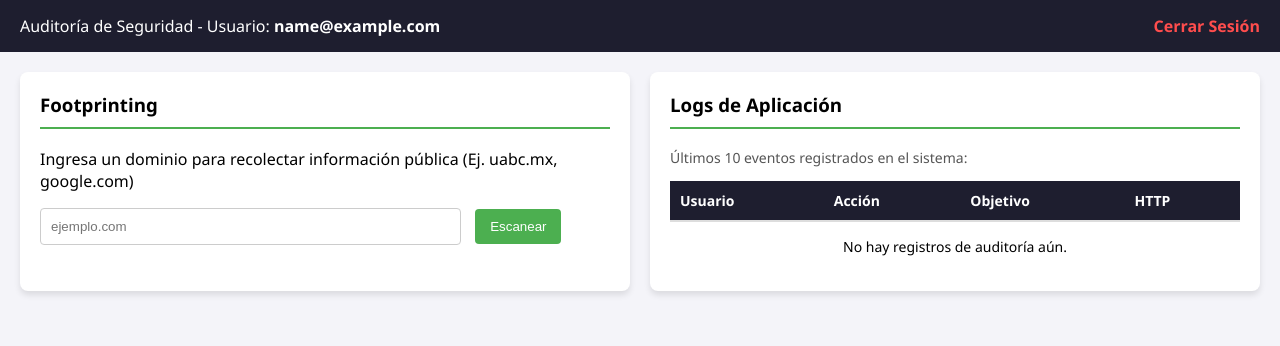
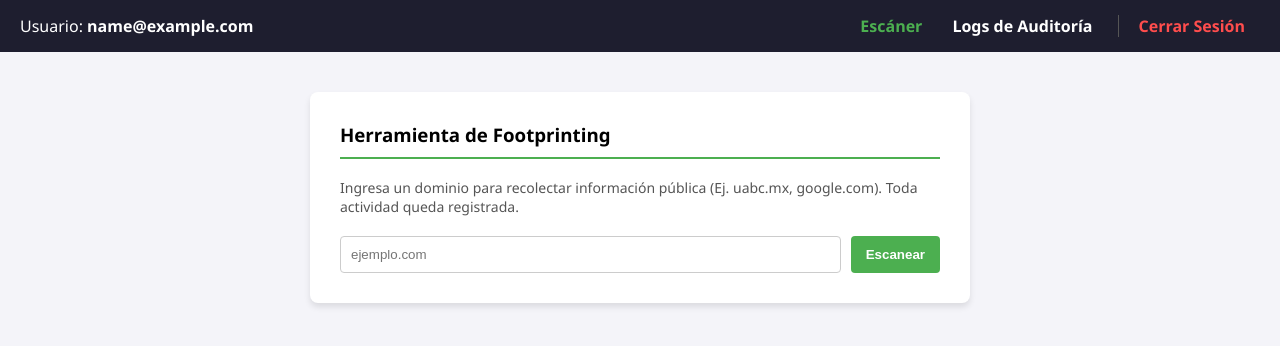
Before and after one commit to Natanael2005/Auditoria-Seguridad, a Flask app: page /dashboard in a window 1280 px wide. Shown: the top 346 px of the page. Run offline with Flask 3, Linux system fonts and the light colour scheme; the visitor is signed in with stand-in values (Sample User, id 1); data that the repository does not hold is empty.

Commit message:
Separamos Pantallas
Diego Gay

```diff
--- a/app.py
+++ b/app.py
@@ -81,6 +81,54 @@
 
 @app.route("/dashboard", methods=["GET", "POST"])
 def dashboard():
+    """Pantalla 1: La herramienta de Footprinting (Diego)"""
+    if "usuario_actual" not in session:
+        return redirect(url_for("login"))
+
+    usuario = session["usuario_actual"]
+    resultado_escaneo = None
+
+    if request.method == "POST":
+        dominio_ingresado = request.form.get("dominio")
+        ip_del_usuario = request.remote_addr
+
+        resultado_escaneo = realizar_escaneo(dominio_ingresado)
+
+        if resultado_escaneo["error"]:
+            detalles_log = resultado_escaneo["error"]
+            estatus_final = 500
+        else:
+            detalles_log = f"IP: {resultado_escaneo['ip']} | Servidor: {resultado_escaneo['servidor']} | País: {resultado_escaneo['ubicacion']}"
+            estatus_final = resultado_escaneo["estatus"]
+
+        registrar_log_app(
+            usuario=usuario,
+            accion="Escaneo Footprinting",
+            objetivo=dominio_ingresado,
+            estatus_http=estatus_final,
+            ip_cliente=ip_del_usuario,
+            detalles=detalles_log,
+        )
+
+    # Ya no le mandamos los logs aquí, solo el resultado del escaneo
+    return render_template(
+        "dashboard.html", usuario=usuario, resultado=resultado_escaneo
+    )
+
+
+@app.route("/logs")
+def vista_logs():
+    """Pantalla 2: El Panel de Auditoría (Nata)"""
+    if "usuario_actual" not in session:
+        return redirect(url_for("login"))
+
+    usuario = session["usuario_actual"]
+
+    # Aquí traemos los logs. Le puse 50 para que veas más historial ya que tiene su propia pantalla
+    logs_recientes = obtener_logs_app(50)
+
+    # Renderizamos una plantilla nueva que crearemos en el paso 3
+    return render_template("logs.html", usuario=usuario, logs=logs_recientes)
     # 1. Verificamos que el usuario tenga sesión iniciada
     if "usuario_actual" not in session:
         return redirect(url_for("login"))
--- a/modules/auditoria.py
+++ b/modules/auditoria.py
@@ -20,9 +20,9 @@
             "detalles": detalles
         }
         supabase.table("logs_aplicacion").insert(data).execute()
-        print(f"✅ [App Log] Registrado: {usuario} -> {accion}")
+        print(f" [App Log] Registrado: {usuario} -> {accion}")
     except Exception as e:
-        print(f"❌ Error al guardar en Supabase: {e}")
+        print(f" Error al guardar en Supabase: {e}")
 
 
 
@@ -34,5 +34,5 @@
         respuesta = supabase.table("logs_aplicacion").select("*").order("fecha_hora", desc=True).limit(limite).execute()
         return respuesta.data
     except Exception as e:
-        print(f"❌ Error al obtener logs: {e}")
+        print(f" Error al obtener logs: {e}")
         return []
--- a/modules/footprinting.py
+++ b/modules/footprinting.py
@@ -2,10 +2,7 @@
 import requests as req
 
 def realizar_escaneo(dominio):
-    """
-    Función de Diego: Recibe un dominio y extrae su información pública.
-    Devuelve un diccionario con los datos limpios.
-    """
+
     resultado = {
         "dominio": dominio,
         "ip": "Desconocida",
--- a/templates/dashboard.html
+++ b/templates/dashboard.html
@@ -1,107 +1,48 @@
 <!DOCTYPE html>
 <html lang="es">
-
 <head>
     <meta charset="UTF-8">
-    <title>Dashboard - Auditoría</title>
+    <title>Herramientas - Seguridad</title>
     <style>
-        body {
-            font-family: 'Segoe UI', Tahoma, sans-serif;
-            background-color: #f4f4f9;
-            margin: 0;
-            padding: 0;
-        }
-
-        .navbar {
-            background-color: #1e1e2f;
-            color: white;
-            padding: 15px 20px;
-            display: flex;
-            justify-content: space-between;
-            align-items: center;
-        }
-
-        .navbar a {
-            color: #ff4d4d;
-            text-decoration: none;
-            font-weight: bold;
-        }
-
-        .container {
-            display: flex;
-            padding: 20px;
-            gap: 20px;
-        }
-
-        .panel {
-            background: white;
-            padding: 20px;
-            border-radius: 8px;
-            box-shadow: 0 4px 6px rgba(0, 0, 0, 0.1);
-            width: 50%;
-        }
-
-        h3 {
-            border-bottom: 2px solid #4CAF50;
-            padding-bottom: 10px;
-            margin-top: 0;
-        }
-
-        input[type="text"] {
-            width: 70%;
-            padding: 10px;
-            margin-right: 10px;
-            border: 1px solid #ccc;
-            border-radius: 4px;
-        }
-
-        button {
-            padding: 10px 15px;
-            background-color: #4CAF50;
-            color: white;
-            border: none;
-            border-radius: 4px;
-            cursor: pointer;
-        }
-
-        .resultado-caja {
-            background-color: #e8f5e9;
-            padding: 15px;
-            border-left: 5px solid #4CAF50;
-            margin-top: 15px;
-        }
-
-        .error-caja {
-            background-color: #ffebee;
-            padding: 15px;
-            border-left: 5px solid #f44336;
-            margin-top: 15px;
-        }
+        body { font-family: 'Segoe UI', Tahoma, sans-serif; background-color: #f4f4f9; margin: 0; padding: 0; }
+        .navbar { background-color: #1e1e2f; color: white; padding: 15px 20px; display: flex; justify-content: space-between; align-items: center; }
+        .navbar a { color: white; text-decoration: none; padding: 0 15px; font-weight: bold; }
+        .navbar a:hover { color: #4CAF50; }
+        .nav-links { display: flex; align-items: center; }
+        .btn-logout { color: #ff4d4d !important; border-left: 1px solid #555; margin-left: 10px; padding-left: 20px !important; }
+        .container { padding: 40px; display: flex; justify-content: center; }
+        .panel { background: white; padding: 30px; border-radius: 8px; box-shadow: 0 4px 6px rgba(0,0,0,0.1); width: 100%; max-width: 600px; }
+        h3 { border-bottom: 2px solid #4CAF50; padding-bottom: 10px; margin-top: 0; }
+        input[type="text"] { width: calc(100% - 110px); padding: 10px; margin-right: 10px; border: 1px solid #ccc; border-radius: 4px; }
+        button { padding: 10px 15px; background-color: #4CAF50; color: white; border: none; border-radius: 4px; cursor: pointer; font-weight: bold; }
+        .resultado-caja { background-color: #e8f5e9; padding: 15px; border-left: 5px solid #4CAF50; margin-top: 20px; border-radius: 4px; }
+        .error-caja { background-color: #ffebee; padding: 15px; border-left: 5px solid #f44336; margin-top: 20px; border-radius: 4px; }
     </style>
 </head>
-
 <body>
 
     <div class="navbar">
-        <div>Auditoría de Seguridad - Usuario: <strong>{{ usuario }}</strong></div>
-        <a href="/logout">Cerrar Sesión</a>
+        <div>Usuario: <strong>{{ usuario }}</strong></div>
+        <div class="nav-links">
+            <a href="/dashboard" style="color: #4CAF50;">Escáner</a>
+            <a href="/logs">Logs de Auditoría</a>
+            <a href="/logout" class="btn-logout">Cerrar Sesión</a>
+        </div>
     </div>
 
     <div class="container">
         <div class="panel">
-            <h3>Footprinting</h3>
-            <p>Ingresa un dominio para recolectar información pública (Ej. uabc.mx, google.com)</p>
+            <h3>Herramienta de Footprinting</h3>
+            <p style="color: #555; font-size: 14px; margin-bottom: 20px;">Ingresa un dominio para recolectar información pública (Ej. uabc.mx, google.com). Toda actividad queda registrada.</p>
 
-            <form method="POST" action="/dashboard">
+            <form method="POST" action="/dashboard" style="display: flex;">
                 <input type="text" name="dominio" placeholder="ejemplo.com" required>
                 <button type="submit">Escanear</button>
             </form>
 
             {% if resultado %}
                 {% if resultado.error %}
-            <div class="error-caja">
-                <strong>❌ Error:</strong> {{ resultado.error }}
-            </div>
+                    <div class="error-caja"><strong>❌ Error:</strong> {{ resultado.error }}</div>
                 {% else %}
                     <div class="resultado-caja">
                         <p><strong>Objetivo:</strong> {{ resultado.dominio }}</p>
@@ -113,48 +54,7 @@
                 {% endif %}
             {% endif %}
         </div>
-
-        <div class="panel">
-            <h3>Logs de Aplicación</h3>
-            <p style="font-size: 14px; color: #555;">Últimos 10 eventos registrados en el sistema:</p>
-
-            <div style="overflow-x:auto;">
-                <table style="width: 100%; border-collapse: collapse; text-align: left; font-size: 14px;">
-                    <thead>
-                        <tr style="background-color: #1e1e2f; color: white;">
-                            <th style="padding: 10px; border-bottom: 2px solid #ddd;">Usuario</th>
-                            <th style="padding: 10px; border-bottom: 2px solid #ddd;">Acción</th>
-                            <th style="padding: 10px; border-bottom: 2px solid #ddd;">Objetivo</th>
-                            <th style="padding: 10px; border-bottom: 2px solid #ddd;">HTTP</th>
-                        </tr>
-                    </thead>
-                    <tbody>
-                        {% for log in logs %}
-                        <tr>
-                            <td style="padding: 10px; border-bottom: 1px solid #ddd;">{{ log.usuario.split('@')[0] }}
-                            </td>
-                            <td style="padding: 10px; border-bottom: 1px solid #ddd;">{{ log.accion }}</td>
-                            <td style="padding: 10px; border-bottom: 1px solid #ddd;">{{ log.objetivo }}</td>
-                            <td style="padding: 10px; border-bottom: 1px solid #ddd;">
-                                {% if log.estatus_http == '200' %}
-                                <span style="color: green; font-weight: bold;">{{ log.estatus_http }}</span>
-                                {% else %}
-                                <span style="color: red; font-weight: bold;">{{ log.estatus_http }}</span>
-                                {% endif %}
-                            </td>
-                        </tr>
-                        {% else %}
-                        <tr>
-                            <td colspan="4" style="text-align: center; padding: 15px;">No hay registros de auditoría
-                                aún.</td>
-                        </tr>
-                        {% endfor %}
-                    </tbody>
-                </table>
-            </div>
-        </div>
     </div>
 
 </body>
-
 </html>
```
Also changed, not shown: templates/logs.html (added, +76 -0 lines). Lines whose indentation alone changed are shown as unchanged.
